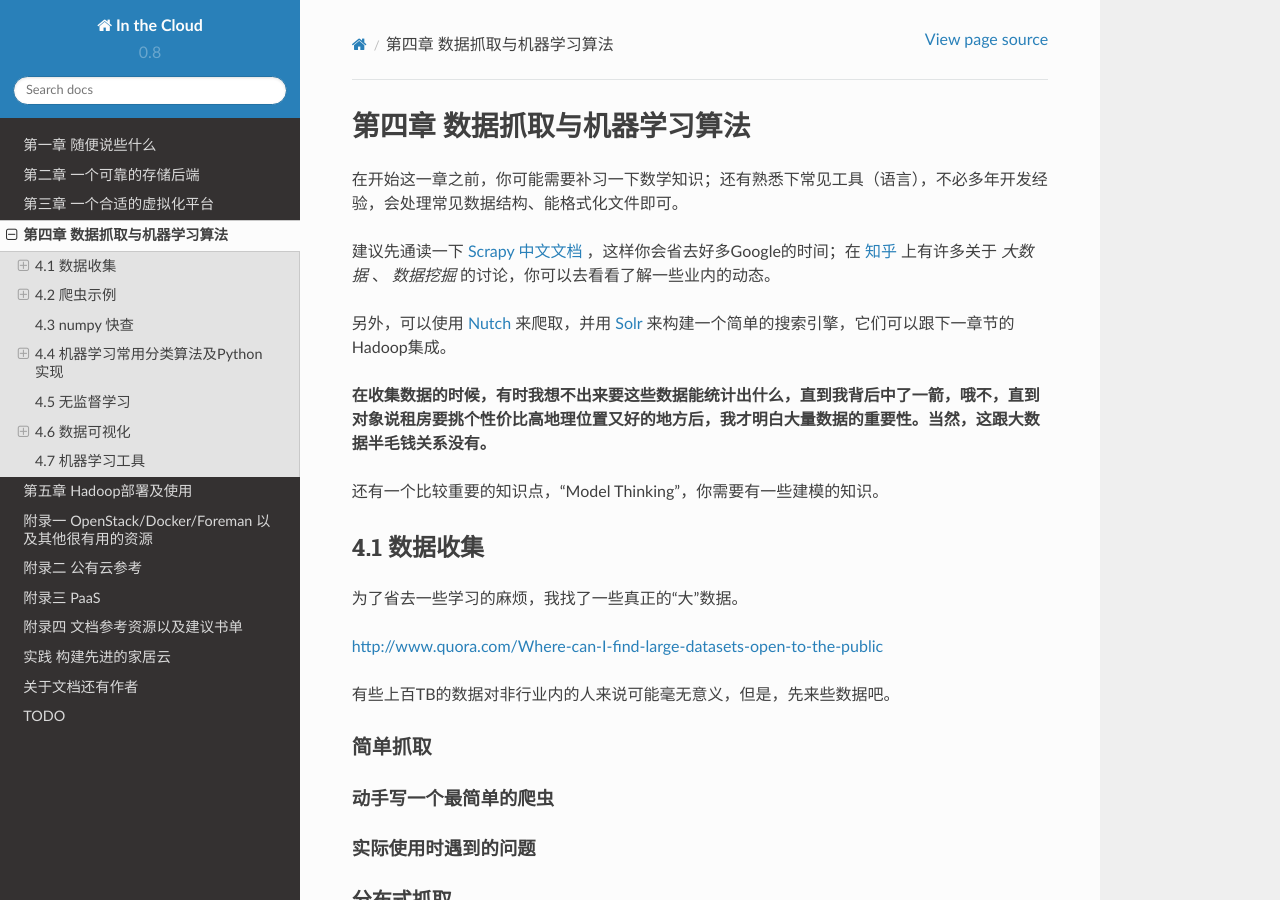
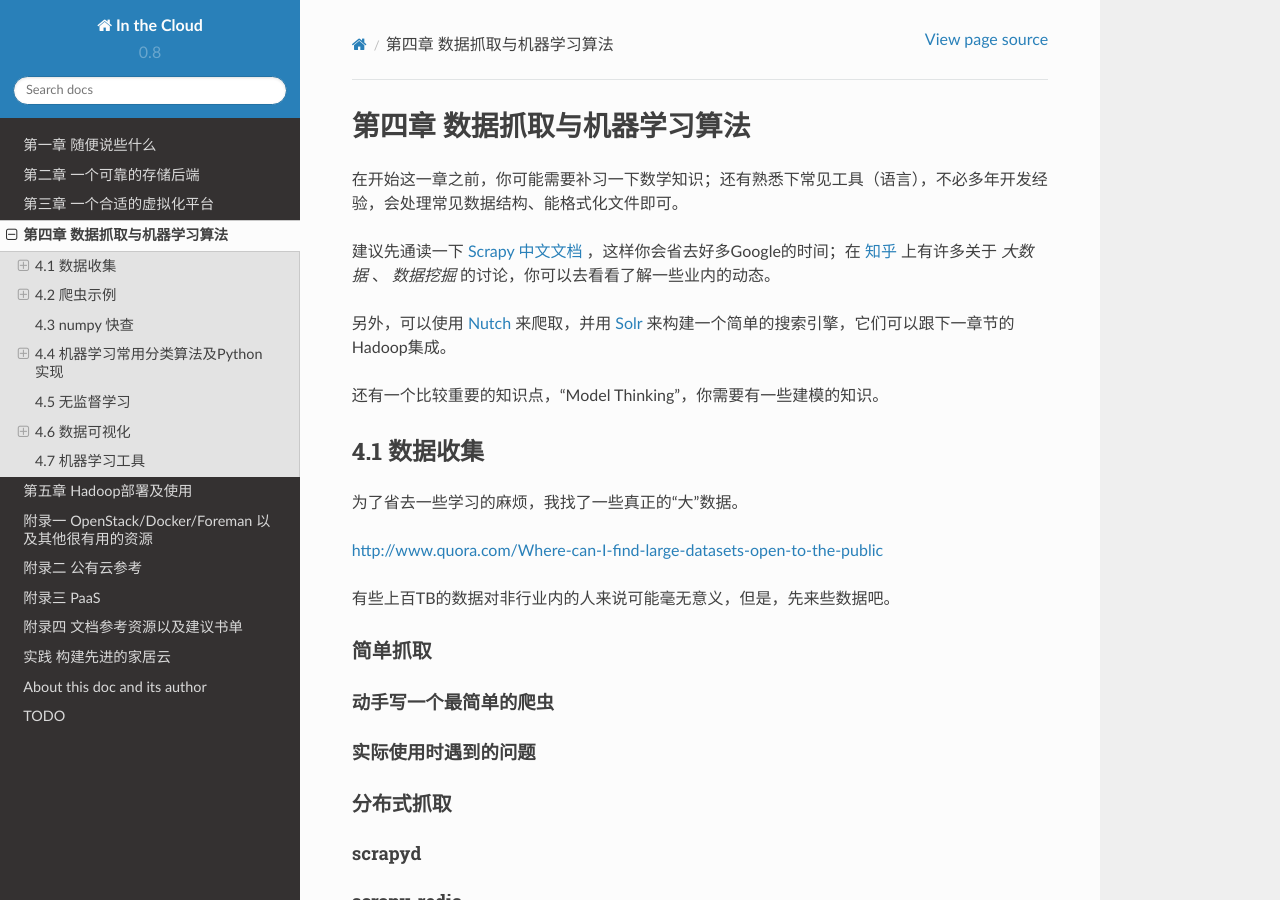
Before and after one commit to lofyer/InTheCloud, a Sphinx documentation site: the page built from source/posts/ch04.rst, in a window 1280 px wide and 900 px high. Built offline with Sphinx 7.4.7 and the Read the Docs theme 2.0.0, drawn with Linux system fonts in a browser that asks for light colours; formulas are drawn with MathJax 3.

```diff
--- a/source/posts/about.rst
+++ b/source/posts/about.rst
@@ -1,6 +1,6 @@
-=================
-关于文档还有作者
-=================
+==============================
+About this doc and its author
+==============================
 
 Author: lofyer@gmail.com
 
--- a/source/posts/ch04.rst
+++ b/source/posts/ch04.rst
@@ -7,8 +7,6 @@
 建议先通读一下 `Scrapy 中文文档 <http://scrapy-chs.readthedocs.org/zh_CN/0.22/intro/overview.html>`_ ，这样你会省去好多Google的时间；在 `知乎 <http://www.zhihu.com/topic/19559424/top-answers>`_ 上有许多关于 *大数据* 、 *数据挖掘* 的讨论，你可以去看看了解一些业内的动态。
 
 另外，可以使用 `Nutch <http://nutch.apache.org>`_ 来爬取，并用 `Solr <http://lucene.apache.org/solr/>`_ 来构建一个简单的搜索引擎，它们可以跟下一章节的Hadoop集成。
-
-**在收集数据的时候，有时我想不出来要这些数据能统计出什么，直到我背后中了一箭，哦不，直到对象说租房要挑个性价比高地理位置又好的地方后，我才明白大量数据的重要性。当然，这跟大数据半毛钱关系没有。**
 
 还有一个比较重要的知识点，“Model Thinking”，你需要有一些建模的知识。
 
```
Also changed, not shown: other parts of source/posts/ch04.rst (+2 -0 lines).
